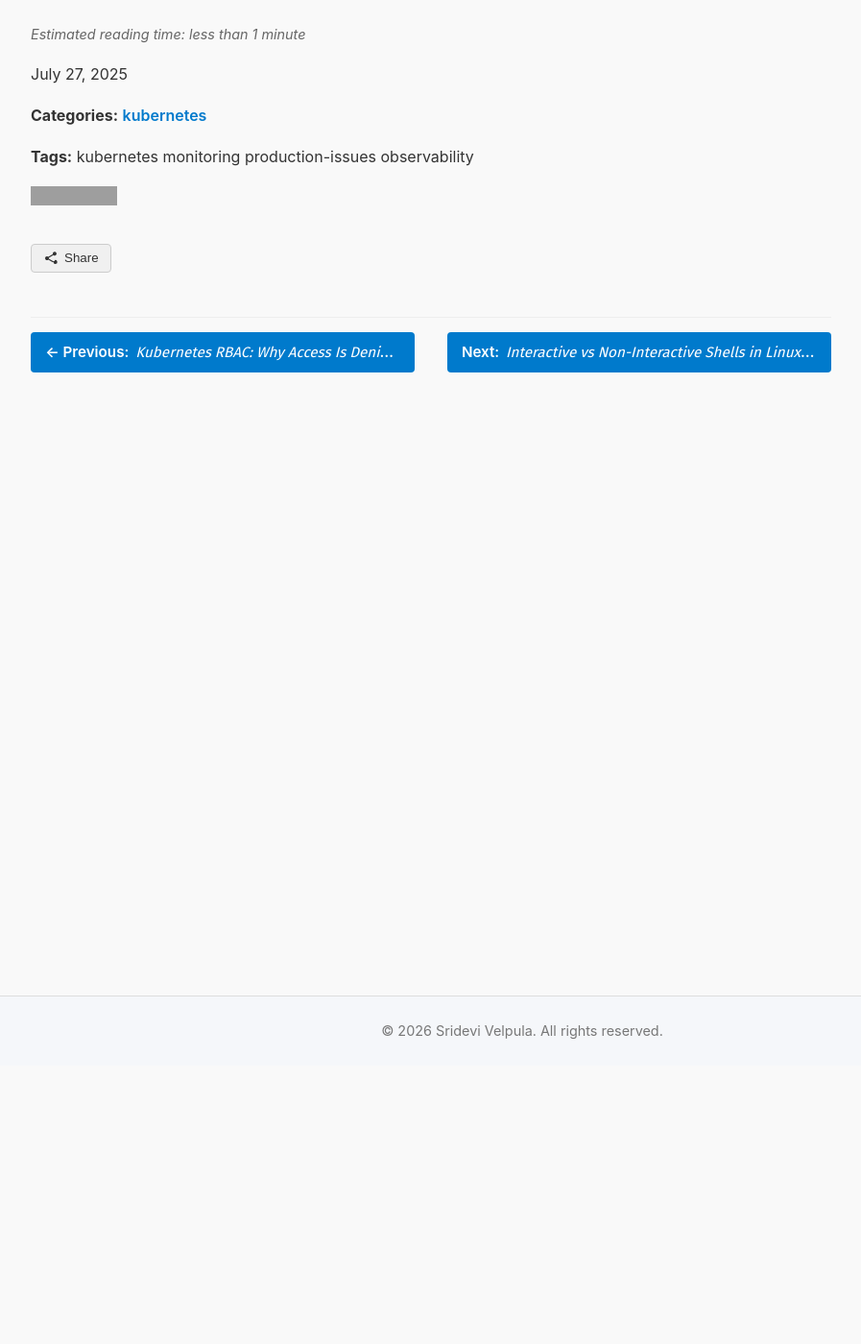
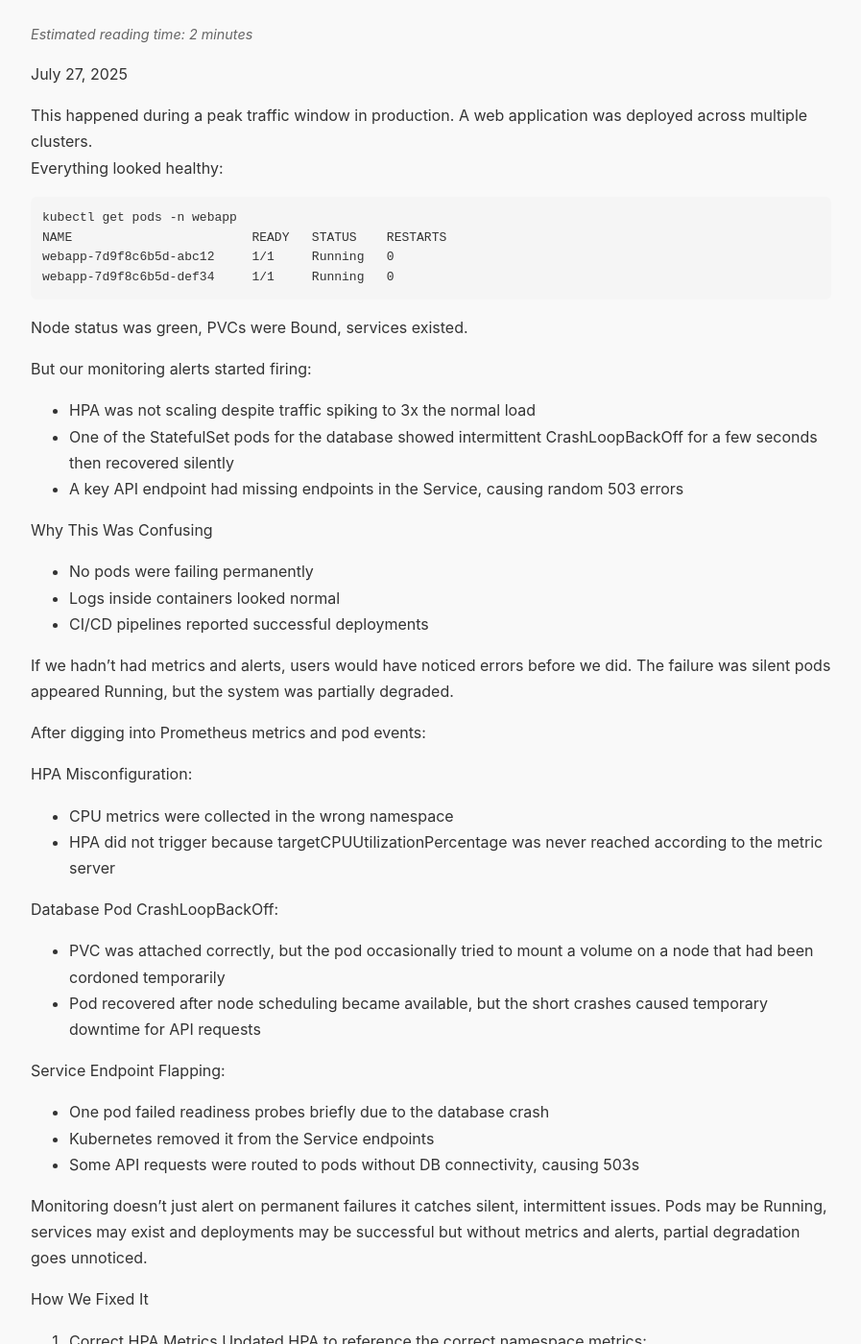
Before and after one commit to srideviblogs/srideviblogs.github.io, a Jekyll site: the page built from _posts/kubernetes/2025-07-27-k8s-monitoring.md, in a window 1280 px wide and 1400 px high, scrolled down 270 px. Shown: the whole window at 96% size, without its empty margins (96-993 px from the left). Built offline with Jekyll 4.4.1, drawn with Linux system fonts in a browser that asks for light colours; some of the changed text lies outside the part shown; grey boxes are pictures that could not be loaded.

Commit message:
Update 2025-07-27-k8s-monitoring.md

````diff
--- a/_posts/kubernetes/2025-07-27-k8s-monitoring.md
+++ b/_posts/kubernetes/2025-07-27-k8s-monitoring.md
@@ -7,3 +7,85 @@ tags: [kubernetes, monitoring, production-issues, observability]
 image: /assets/images/kubernetes.jpg
 permalink: /kubernetes/monitoring
 ---
+
+This happened during a peak traffic window in production. A web application was deployed across multiple clusters.
+Everything looked healthy:
+```bash
+kubectl get pods -n webapp
+NAME                        READY   STATUS    RESTARTS
+webapp-7d9f8c6b5d-abc12     1/1     Running   0
+webapp-7d9f8c6b5d-def34     1/1     Running   0
+```
+Node status was green, PVCs were Bound, services existed.
+
+But our monitoring alerts started firing:
+- HPA was not scaling despite traffic spiking to 3x the normal load
+- One of the StatefulSet pods for the database showed intermittent CrashLoopBackOff for a few seconds then recovered silently
+- A key API endpoint had missing endpoints in the Service, causing random 503 errors
+
+Why This Was Confusing
+- No pods were failing permanently
+- Logs inside containers looked normal
+- CI/CD pipelines reported successful deployments
+
+If we hadn’t had metrics and alerts, users would have noticed errors before we did. The failure was silent pods appeared Running, but the system was partially degraded.
+
+After digging into Prometheus metrics and pod events:
+
+HPA Misconfiguration:
+- CPU metrics were collected in the wrong namespace
+- HPA did not trigger because targetCPUUtilizationPercentage was never reached according to the metric server
+
+Database Pod CrashLoopBackOff:
+- PVC was attached correctly, but the pod occasionally tried to mount a volume on a node that had been cordoned temporarily
+- Pod recovered after node scheduling became available, but the short crashes caused temporary downtime for API requests
+
+Service Endpoint Flapping:
+- One pod failed readiness probes briefly due to the database crash
+- Kubernetes removed it from the Service endpoints
+- Some API requests were routed to pods without DB connectivity, causing 503s
+
+Monitoring doesn’t just alert on permanent failures it catches silent, intermittent issues.
+Pods may be Running, services may exist and deployments may be successful but without metrics and alerts, partial degradation goes unnoticed.
+
+How We Fixed It
+1. Correct HPA Metrics
+Updated HPA to reference the correct namespace metrics:
+```yaml
+apiVersion: autoscaling/v2
+kind: HorizontalPodAutoscaler
+metadata:
+  name: webapp-hpa
+spec:
+  scaleTargetRef:
+    apiVersion: apps/v1
+    kind: Deployment
+    name: webapp
+  minReplicas: 3
+  maxReplicas: 10
+  metrics:
+  - type: Resource
+    resource:
+      name: cpu
+      target:
+        type: Utilization
+        averageUtilization: 60
+```
+Stabilize Database Pods:
+- Tolerations added for cordoned nodes
+- PVC scheduling ensured with WaitForFirstConsumer awareness
+
+Improved Alerts:
+- Added short-duration pod flapping alerts
+- Monitored Service endpoints for missing pods
+Slack and Teams notifications for partial degradations, not just complete failures
+
+When monitoring Kubernetes clusters:
+- Always verify metrics namespace and target
+- Track pod flapping, not just pod down
+- Check HPA behavior under load
+- Observe Service endpoints for partial connectivity
+- Set short-duration alerts for transient failures
+
+Monitoring is not just about green dashboards. It’s about catching silent, intermittent failures before they impact users.
+Even if everything looks Running, Kubernetes may be quietly misbehaving metrics will tell the real story.
````
